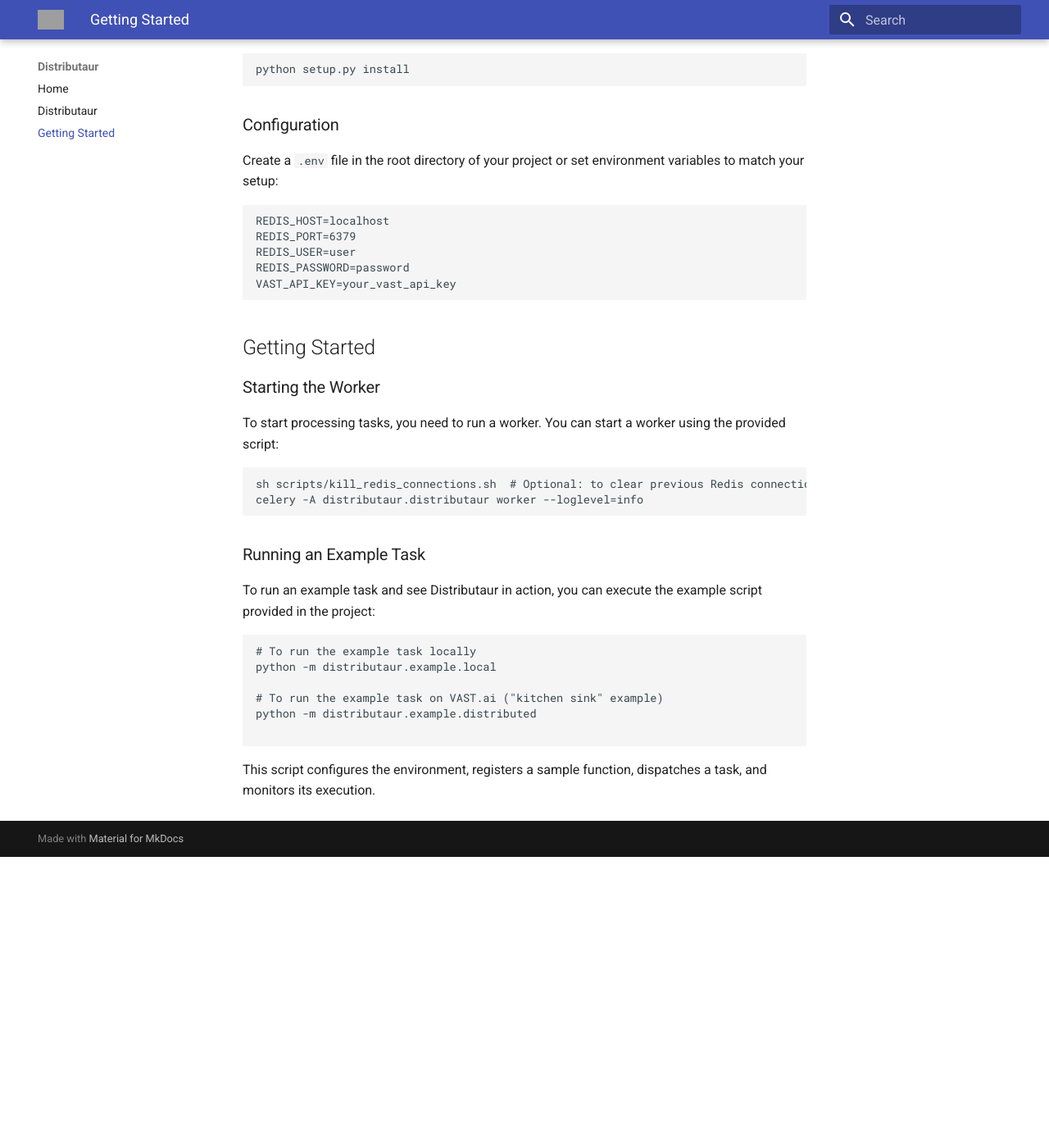
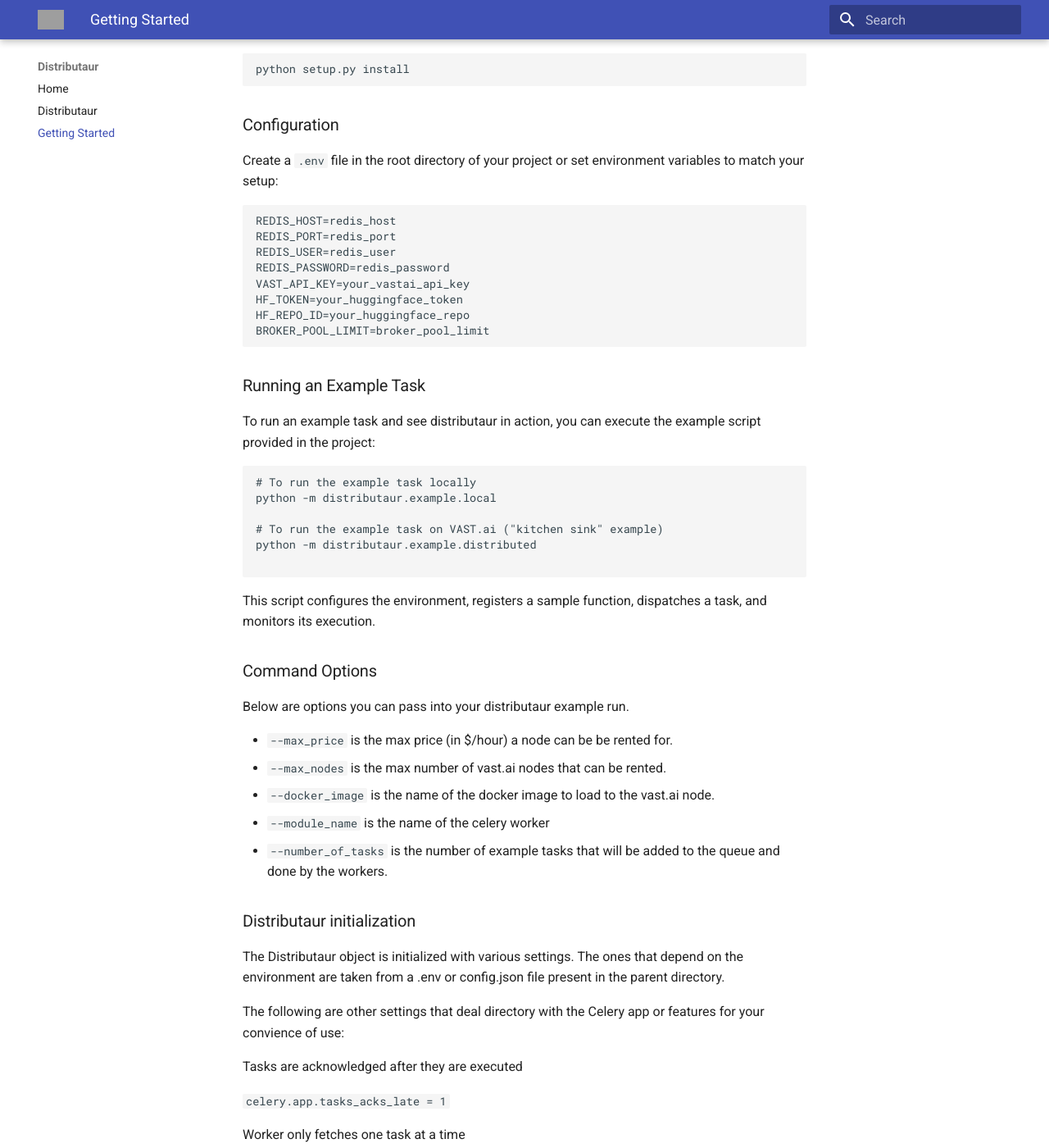
Before and after one commit to DeepAI-Research/Distributask, an MkDocs documentation site: the page built from docs/getting_started.md, in a window 1280 px wide and 1400 px high, scrolled down 874 px. Shown: the whole window at 82% size. Built offline with MkDocs 1.6.1 and Material for MkDocs 9.7.7, drawn with Linux system fonts in a browser that asks for light colours; before the commit the page ends 1919 px from its top, so only the background shows below that; some of the changed text lies outside the part shown; grey boxes are pictures that could not be loaded.

````diff
--- a/docs/getting_started.md
+++ b/docs/getting_started.md
@@ -42,27 +42,19 @@ python setup.py install
 Create a `.env` file in the root directory of your project or set environment variables to match your setup:
 
 ```plaintext
-REDIS_HOST=localhost
-REDIS_PORT=6379
-REDIS_USER=user
-REDIS_PASSWORD=password
-VAST_API_KEY=your_vast_api_key
-```
-
-## Getting Started
-
-### Starting the Worker
-
-To start processing tasks, you need to run a worker. You can start a worker using the provided script:
-
-```bash
-sh scripts/kill_redis_connections.sh  # Optional: to clear previous Redis connections
-celery -A distributaur.distributaur worker --loglevel=info
+REDIS_HOST=redis_host
+REDIS_PORT=redis_port
+REDIS_USER=redis_user
+REDIS_PASSWORD=redis_password
+VAST_API_KEY=your_vastai_api_key
+HF_TOKEN=your_huggingface_token
+HF_REPO_ID=your_huggingface_repo
+BROKER_POOL_LIMIT=broker_pool_limit
 ```
 
 ### Running an Example Task
 
-To run an example task and see Distributaur in action, you can execute the example script provided in the project:
+To run an example task and see distributaur in action, you can execute the example script provided in the project:
 
 ```bash
 # To run the example task locally
@@ -74,3 +66,72 @@ python -m distributaur.example.distributed
 ```
 
 This script configures the environment, registers a sample function, dispatches a task, and monitors its execution.
+
+### Command Options
+
+Below are options you can pass into your distributaur example run.
+
+- `--max_price` is the max price (in $/hour) a node can be be rented for.
+- `--max_nodes` is the max number of vast.ai nodes that can be rented.
+- `--docker_image` is the name of the docker image to load to the vast.ai node.
+- `--module_name` is the name of the celery worker
+- `--number_of_tasks` is the number of example tasks that will be added to the queue and done by the workers.
+
+### Distributaur initialization
+
+The Distributaur object is initialized with various settings. The ones that depend on the environment are taken from a .env or config.json file present in the parent directory.
+
+The following are other settings that deal directory with the Celery app or features for your convience of use:
+
+
+Tasks are acknowledged after they are executed
+
+`celery.app.tasks_acks_late = 1`
+
+Worker only fetches one task at a time
+
+`celery.app.worker_prefetch_multiplier = 1`
+
+If task creation fails, retry 3 times, waiting 30 seconds between each retry
+
+`celery.app.task.max_retries = 3`
+`celery.app.default_retry_delay = 30`
+
+
+### Overview of most useful API calls
+
+Settings, Environment, and Help
+
+- `create_from_config()` - create Distribtaur instance using environment
+- `get_env(key)` - get value from .env
+- `get_settings(key)` - get value from settings dictionary
+- `log(message)` - log to console
+
+Celery tasks
+
+- `register_function(func)` - register function to be task for worker
+- `execute_function(func_name, args)` - create Celery task using registered function
+
+Redis server
+
+- `get_redis_url()` - get Redis host url
+- `get_redis_connection()` - get Redis connection instance
+
+Worker management with Vast.ai API
+
+- `search_offers(max_price)` - search for available instances on Vast.ai
+- `rent_nodes(max_price, max_nodes, image, module_name, command)` - rent nodes using Vast.ai instance
+- `terminate_nodes(node_id_lists)` - terminate Vast.ai instance
+
+
+HuggingFace repositories and uploading
+
+- `initialize_dataset()` - intialize dataset repo on HuggingFace
+- `upload_file(path_to_file)` - upload file to Huggingface
+- `upload_directory(path_to_directory)` - upload folder to Huggingface repo
+- `delete_file(path_to_file)` - delte file on HuggingFace repo
+
+## Documentation of Required Packages
+
+Celery: `https://docs.celeryq.dev/en/stable/`
+Redis: `https://redis.io/docs/latest/`
````
Also changed, not shown: docs/distributaur.md (+1 -2 lines), docs/index.md (+5 -6 lines), 1 other file.
